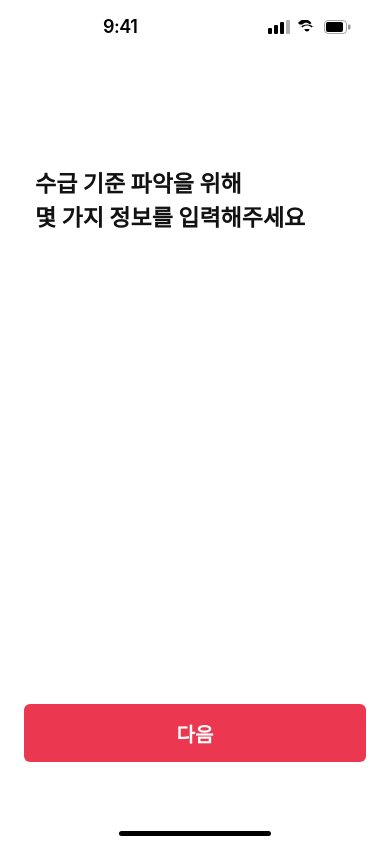
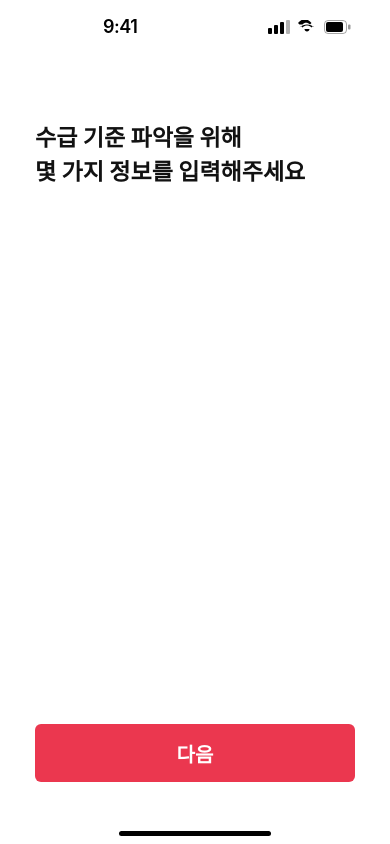
Before and after one commit to Haisley216/mo-re, a React (Vite) app: page /onboarding in a window 390 px wide. Both pictures are taken after a click on the button "시작하기". Built offline with nearby package versions, Linux system fonts and the light colour scheme; a web font is replaced by a local one.

Commit message:
update : moblie UI responsive

```diff
--- a/src/pages/AssetManagementPage.css
+++ b/src/pages/AssetManagementPage.css
@@ -284,8 +284,8 @@
 
 .asset-page__composition-row {
   display: grid;
-  grid-template-columns: 68px 76px 88px 1fr;
-  column-gap: 8px;
+  grid-template-columns: auto minmax(0, 1fr) auto minmax(0, 1fr);
+  column-gap: 6px;
   font-size: 13px;
   font-weight: 500;
   align-items: center;
@@ -294,6 +294,8 @@
 
 .asset-page__composition-row span {
   white-space: nowrap;
+  overflow: hidden;
+  text-overflow: ellipsis;
 }
 
 .asset-page__composition-row span:nth-child(3) {
--- a/src/pages/OnboardingPage.css
+++ b/src/pages/OnboardingPage.css
@@ -56,48 +56,81 @@
 }
 
 /* ── Steps 1–9 container ─────────────────────────────────────────────────── */
-/* All children use absolute positioning relative to this container.
-   Content area height = 932 − 53 (StatusBar) − 34 (HomeIndicator) = 845px.
-   Figma positions are from screen top, so subtract 53px for content-relative y. */
+/* Flexbox column: back button (absolute) + scrollable body + sticky footer */
 .ob-screen {
   flex: 1;
+  display: flex;
+  flex-direction: column;
+  overflow: hidden;
   position: relative;
-  overflow: hidden;
+  min-height: 0;
 }
 
+/* Loading variant: center all content */
+.ob-screen--loading {
+  justify-content: center;
+  align-items: center;
+  gap: 24px;
+  padding: 0 35px;
+}
+
+/* Scrollable content area */
+.ob-body {
+  flex: 1;
+  overflow-y: auto;
+  padding: 0 35px;
+  -webkit-overflow-scrolling: touch;
+  min-height: 0;
+}
+
+/* Sticky bottom area: dots + CTA */
+.ob-footer {
+  flex-shrink: 0;
+  padding: 0 35px 28px;
+  display: flex;
+  flex-direction: column;
+  align-items: center;
+  gap: 16px;
+  background: #fff;
+}
+
+/* ── Shared element styles ──────────────────────────────────────────────── */
+
 .ob-title {
-  position: absolute;
-  top: 15%;
-  left: 35px;
-  right: 35px;
   font-size: 23px;
   font-weight: 700;
   line-height: 34px;
   color: #121212;
   white-space: pre-line;
+  margin-top: 68px;
+  margin-bottom: 20px;
 }
 
 .ob-subtitle {
-  position: absolute;
-  top: 22.5%;
-  left: 35px;
-  right: 35px;
   font-size: 18px;
   font-weight: 500;
   color: #767676;
   line-height: 28px;
   white-space: pre-line;
+  margin-bottom: 20px;
 }
 
+/* Back chevron — absolute so it overlaps body without affecting flow */
+.ob-back {
+  position: absolute;
+  top: 20px;
+  left: 27px;
+  padding: 8px;
+  line-height: 0;
+  z-index: 1;
+}
+
+/* ── Options (household / region) ────────────────────────────────────────── */
 .ob-options {
-  position: absolute;
-  top: 23.5%;
-  left: 50%;
-  transform: translateX(-50%);
-  width: min(361px, calc(100% - 48px));
   display: flex;
   flex-direction: column;
   gap: 10px;
+  width: 100%;
 }
 
 .ob-option {
@@ -121,12 +154,10 @@
   color: #fff;
 }
 
+/* ── Text input ──────────────────────────────────────────────────────────── */
 .ob-input {
-  position: absolute;
-  top: 35%;
-  left: 50%;
-  transform: translateX(-50%);
-  width: min(361px, calc(100% - 48px));
+  display: block;
+  width: 100%;
   height: 58px;
   background: #f9f9f9;
   border-radius: 6px;
@@ -140,18 +171,15 @@
 }
 
 .ob-input--no-sub {
-  top: 23.5%;
+  /* positioning no longer needed — element follows natural flow */
 }
 
 .ob-input::placeholder {
   color: #acacac;
 }
 
+/* ── Progress dots ────────────────────────────────────────────────────────── */
 .ob-dots {
-  position: absolute;
-  top: 76%;
-  left: 50%;
-  transform: translateX(-50%);
   display: flex;
   gap: 12px;
   align-items: center;
@@ -172,12 +200,9 @@
   background: #eb374f;
 }
 
+/* ── CTA button ──────────────────────────────────────────────────────────── */
 .ob-cta {
-  position: absolute;
-  top: 86%;
-  left: 50%;
-  transform: translateX(-50%);
-  width: min(361px, calc(100% - 48px));
+  width: 100%;
   height: 58px;
   background: #eb374f;
   border-radius: 6px;
@@ -193,12 +218,19 @@
   opacity: 0.85;
 }
 
+/* Disabled CTA state */
+.ob-cta--disabled {
+  background: #d4d4d4;
+  cursor: not-allowed;
+}
+
+.ob-cta--disabled:active {
+  opacity: 1;
+}
+
+/* ── CTA row (skip + next) ───────────────────────────────────────────────── */
 .ob-cta-row {
-  position: absolute;
-  top: 86%;
-  left: 50%;
-  transform: translateX(-50%);
-  width: min(361px, calc(100% - 48px));
+  width: 100%;
   display: flex;
   gap: 21px;
 }
@@ -241,35 +273,15 @@
   opacity: 1;
 }
 
-.ob-back {
-  position: absolute;
-  top: 5.3%;
-  left: 27px;
-  padding: 8px;
-  line-height: 0;
-}
-
-/* Disabled CTA state */
-.ob-cta--disabled {
-  background: #d4d4d4;
-  cursor: not-allowed;
-}
-
-.ob-cta--disabled:active {
-  opacity: 1;
-}
-
+/* ── Loading screen (step 9) ─────────────────────────────────────────────── */
 .ob-loader {
-  position: absolute;
-  top: 28%;
-  left: 50%;
-  margin-left: -15px;
   width: 30px;
   height: 30px;
   border: 3px solid #f0f0f0;
   border-top-color: #eb374f;
   border-radius: 50%;
   animation: ob-spin 0.8s linear infinite;
+  flex-shrink: 0;
 }
 
 @keyframes ob-spin {
@@ -279,11 +291,7 @@
 }
 
 .ob-loading-title {
-  position: absolute;
-  top: 41%;
-  left: 50%;
-  transform: translateX(-50%);
-  width: min(360px, calc(100% - 70px));
+  width: min(360px, calc(100% - 0px));
   font-size: 26px;
   font-weight: 700;
   line-height: 38px;
@@ -292,11 +300,7 @@
 }
 
 .ob-loading-sub {
-  position: absolute;
-  top: 54%;
-  left: 50%;
-  transform: translateX(-50%);
-  width: min(360px, calc(100% - 70px));
+  width: min(360px, calc(100% - 0px));
   font-size: 18px;
   font-weight: 500;
   color: #767676;
--- a/src/pages/OnboardingPage.tsx
+++ b/src/pages/OnboardingPage.tsx
@@ -87,7 +87,7 @@ export function OnboardingPage() {
     return (
       <div className="phone-frame">
         <StatusBar />
-        <div className="ob-screen">
+        <div className="ob-screen ob-screen--loading">
           <div className="ob-loader" />
           <p className="ob-loading-title">
             입력한 정보를 바탕으로<br />이번 달 소득인정액을 예상했어요
@@ -107,8 +107,12 @@ export function OnboardingPage() {
       <div className="phone-frame">
         <StatusBar />
         <div className="ob-screen">
+          <div className="ob-body">
             <h2 className="ob-title">{'수급 기준 파악을 위해\n몇 가지 정보를 입력해주세요'}</h2>
+          </div>
+          <div className="ob-footer">
             <button type="button" className="ob-cta" onClick={() => setStep(2)}>다음</button>
+          </div>
         </div>
         <HomeIndicator />
       </div>
@@ -125,6 +129,7 @@ export function OnboardingPage() {
           <button type="button" className="ob-back" onClick={() => setStep(1)} aria-label="뒤로 가기">
             <ChevronLeftIcon />
           </button>
+          <div className="ob-body">
             <h2 className="ob-title">가구원 수를 선택해주세요</h2>
             <div className="ob-options">
               {HOUSEHOLD_OPTIONS.map((opt, i) => (
@@ -138,6 +143,8 @@ export function OnboardingPage() {
                 </button>
               ))}
             </div>
+          </div>
+          <div className="ob-footer">
             <Dots activeIndex={0} />
             <button
               type="button"
@@ -147,6 +154,7 @@ export function OnboardingPage() {
             >
               다음
             </button>
+          </div>
         </div>
         <HomeIndicator />
       </div>
@@ -163,6 +171,7 @@ export function OnboardingPage() {
           <button type="button" className="ob-back" onClick={() => setStep(2)} aria-label="뒤로 가기">
             <ChevronLeftIcon />
           </button>
+          <div className="ob-body">
             <h2 className="ob-title">거주 지역을 선택해주세요</h2>
             <div className="ob-options">
               {REGION_OPTIONS.map((opt) => (
@@ -176,6 +185,8 @@ export function OnboardingPage() {
                 </button>
               ))}
             </div>
+          </div>
+          <div className="ob-footer">
             <Dots activeIndex={1} />
             <button
               type="button"
@@ -185,6 +196,7 @@ export function OnboardingPage() {
             >
               다음
             </button>
+          </div>
         </div>
         <HomeIndicator />
       </div>
@@ -201,9 +213,10 @@ export function OnboardingPage() {
           <button type="button" className="ob-back" onClick={() => setStep(3)} aria-label="뒤로 가기">
             <ChevronLeftIcon />
           </button>
+          <div className="ob-body">
             <h2 className="ob-title">만 나이를 입력해주세요</h2>
             <input
-            className="ob-input ob-input--no-sub"
+              className="ob-input"
               type="text"
               inputMode="numeric"
               placeholder="입력해주세요"
@@ -211,6 +224,8 @@ export function OnboardingPage() {
               onChange={(e) => setAge(e.target.value.replace(/[^0-9]/g, ''))}
               autoFocus
             />
+          </div>
+          <div className="ob-footer">
             <Dots activeIndex={2} />
             <button
               type="button"
@@ -220,6 +235,7 @@ export function OnboardingPage() {
             >
               다음
             </button>
+          </div>
         </div>
         <HomeIndicator />
       </div>
@@ -273,6 +289,7 @@ export function OnboardingPage() {
         <button type="button" className="ob-back" onClick={() => setStep((s) => s - 1)} aria-label="뒤로 가기">
           <ChevronLeftIcon />
         </button>
+        <div className="ob-body">
           <h2 className="ob-title">{current.title}</h2>
           <p className="ob-subtitle">{current.subtitle}</p>
           <input
@@ -285,6 +302,8 @@ export function OnboardingPage() {
             onChange={(e) => handleAmountChange(current.setter, e.target.value)}
             autoFocus
           />
+        </div>
+        <div className="ob-footer">
           <Dots activeIndex={current.dotIndex} />
           <div className="ob-cta-row">
             <button
@@ -304,6 +323,7 @@ export function OnboardingPage() {
             </button>
           </div>
         </div>
+      </div>
       <HomeIndicator />
     </div>
   );
```
Also changed, not shown: src/pages/IncomeAssetsPage.css (+10 -12 lines). Lines whose indentation alone changed are shown as unchanged.
